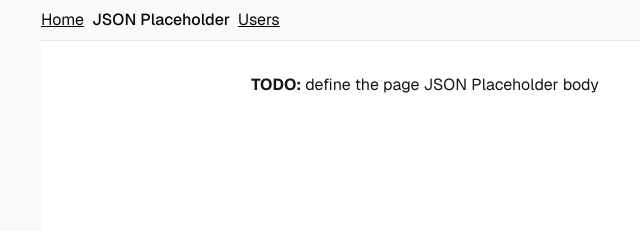
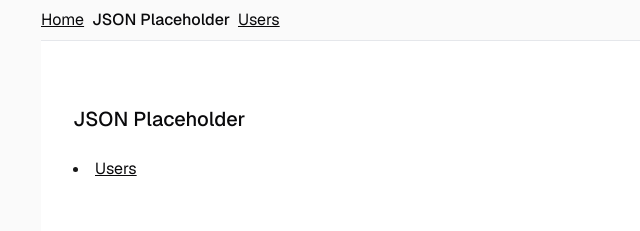
Before and after one commit to erkobridee/nextjs-ssg, a Next.js app: page /jsonplaceholder in a window 1280 px wide. Shown: the top 231 px of the page, without its empty margins (215-855 px from the left). Built offline with nearby package versions, Linux system fonts and the light colour scheme.

Commit message:
#708 update(jsonplaceholder page): add the link to the users page

```diff
--- a/src/app/jsonplaceholder/page.tsx
+++ b/src/app/jsonplaceholder/page.tsx
@@ -1,12 +1,13 @@
 import PageLayout from '~/components/layout/content/Page';
 import InternalLink from '~/components/ui/InternalLink';
+import TargetBlankLink from '~/components/ui/TargetBlankLink';
 
 //----------------------------------------------------------------------------//
 
 export function JSONPlaceholder() {
   return (
     <PageLayout
-      className="xs:items-start flex flex-col items-center justify-between gap-6"
+      className="xs:items-start flex flex-col gap-6"
       header={
         <>
           <InternalLink href={'/'} className="link-underline">
@@ -21,9 +22,19 @@ export function JSONPlaceholder() {
         </>
       }
     >
-      <p>
-        <strong>TODO:</strong> define the page JSON Placeholder body
-      </p>
+      <h1 className="mt-8 text-xl">
+        <TargetBlankLink href="https://jsonplaceholder.typicode.com/" className="link font-medium">
+          JSON Placeholder
+        </TargetBlankLink>
+      </h1>
+
+      <ul className="list-inside list-disc">
+        <li>
+          <InternalLink href="/jsonplaceholder/users" className="link-underline">
+            Users
+          </InternalLink>
+        </li>
+      </ul>
     </PageLayout>
   );
 }
```
